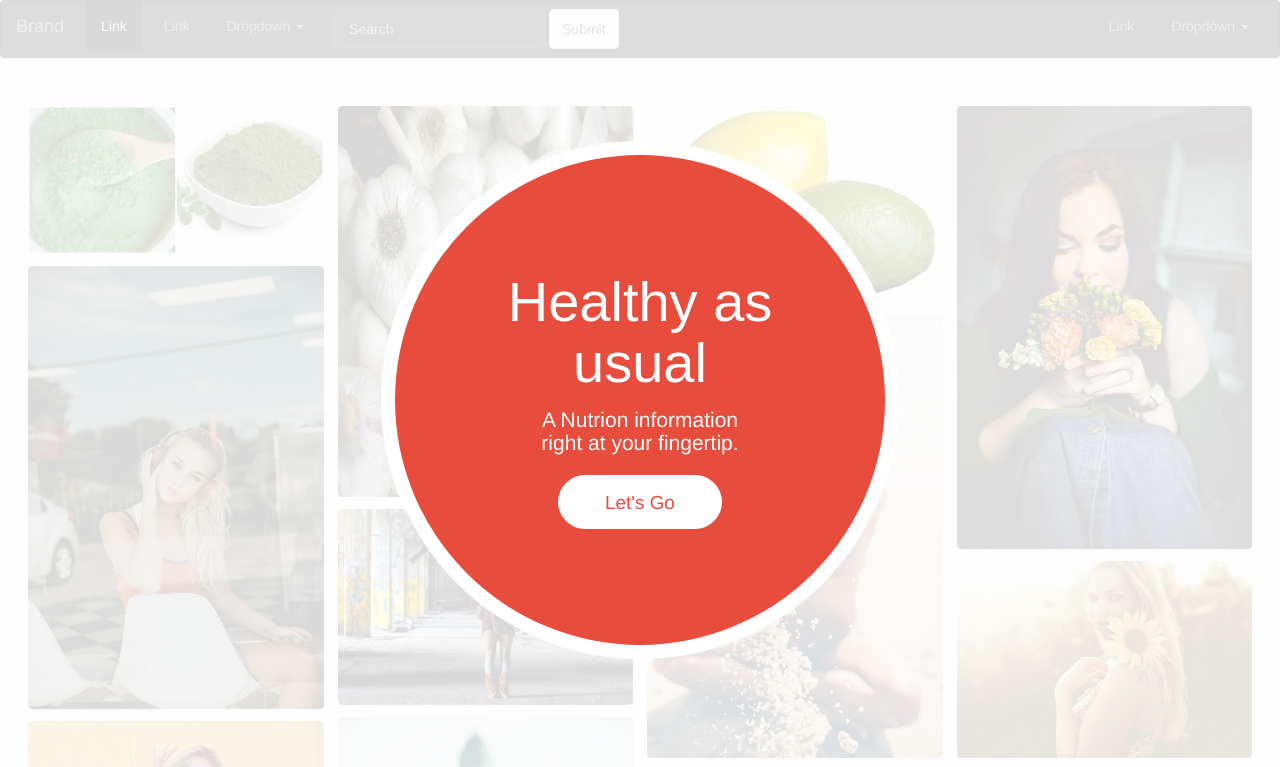
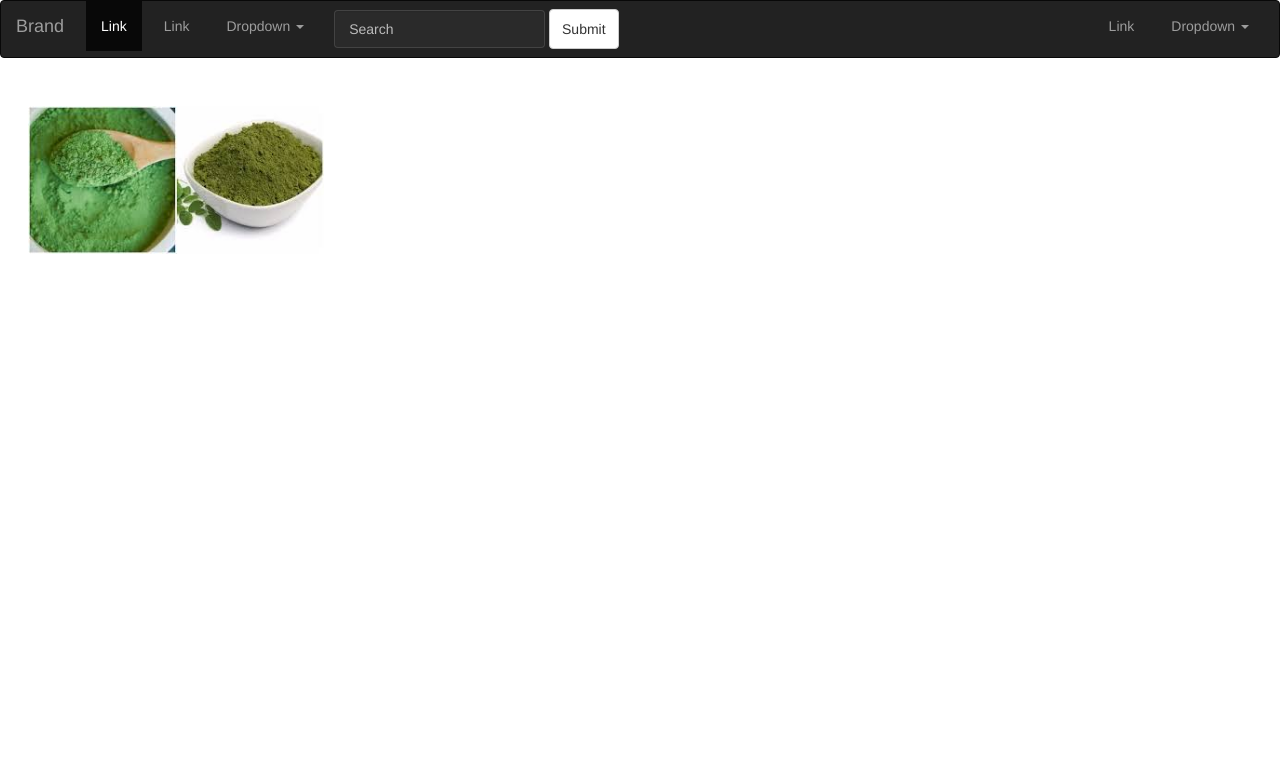
Before and after one commit to TheDevsTeam/Healthy-As-Usual, a plain HTML site: page index.html in a window 1280 px wide. Shown: the top 767 px of the page. Drawn offline with nearby package versions, Linux system fonts and the light colour scheme; a web font is replaced by a local one.

Commit message:
commented out most of the image tags and footer

```diff
--- a/index.html
+++ b/index.html
@@ -78,7 +78,7 @@
 </nav>
 
 		<!-- Header -->
-			<header id="header">
+<!-- 			<header id="header">
 				<div class="inner">
 					<div class="content">
 						<h1>Healthy as usual</h1>
@@ -89,7 +89,7 @@
 					<a href="#" class="button hidden"><span>Let's Go</span></a>
 				</div>
 			</header>
-
+ -->
 		<!-- Main -->
 			<div id="main">
 				<div class="inner">
@@ -101,7 +101,7 @@
 									<h1>Moringa Powder</h1>
 								</a>
 							</div>
-							<div class="image fit">
+<!-- 							<div class="image fit">
 								<a href="detail1.html"><img src="images/pic02.jpg" alt="" /></a>
 							</div>
 							<div class="image fit">
@@ -110,9 +110,9 @@
 							<div class="image fit">
 								<a href="detail1.html"><img src="images/pic04.jpg" alt="" /></a>
 							</div>
-
+ -->
 						<!-- Column 2 (vertical, horizontal, vertical, horizontal) -->
-							<div class="image fit">
+<!-- 							<div class="image fit">
 								<a href="detail1.html"><img src="images/garlic.jpg" alt="" /></a>
 								<h1>Garlic</h1>
 							</div>
@@ -125,9 +125,9 @@
 							<div class="image fit">
 								<a href="detail1.html"><img src="images/pic07.jpg" alt="" /></a>
 							</div>
-
+ -->
 						<!-- Column 3 (horizontal, vertical, horizontal, vertical) -->
-							<div class="image fit">
+<!-- 							<div class="image fit">
 								<a href="detail1.html"><img src="images/lemons.jpeg" alt="" /></a>
 								<h1>Lemons & Limes</h1>
 							</div>
@@ -141,8 +141,8 @@
 								<a href="detail1.html"><img src="images/pic10.jpg" alt="" /></a>
 							</div>
 
-						<!-- Column 4 (vertical, horizontal, vertical, horizontal) -->
-							<div class="image fit">
+ -->						<!-- Column 4 (vertical, horizontal, vertical, horizontal) -->
+<!-- 							<div class="image fit">
 								<a href="detail1.html"><img src="images/pic13.jpg" alt="" /></a>
 							</div>
 							<div class="image fit">
@@ -154,13 +154,13 @@
 							<div class="image fit">
 								<a href="detail1.html"><img src="images/pic16.jpg" alt="" /></a>
 							</div>
-
+ -->
 					</div>
 				</div>
 			</div>
 
 		<!-- Footer -->
-			<footer id="footer">
+<!-- 			<footer id="footer">
 				<a href="#" class="info fa fa-info-circle"><span>About</span></a>
 				<div class="inner">
 					<div class="content">
@@ -179,7 +179,7 @@
 					</div>
 				</div>
 			</footer>
-
+ -->
 		<!-- Scripts -->
 			<script src="assets/js/jquery.min.js"></script>
 			<script src="assets/js/skel.min.js"></script>
```
